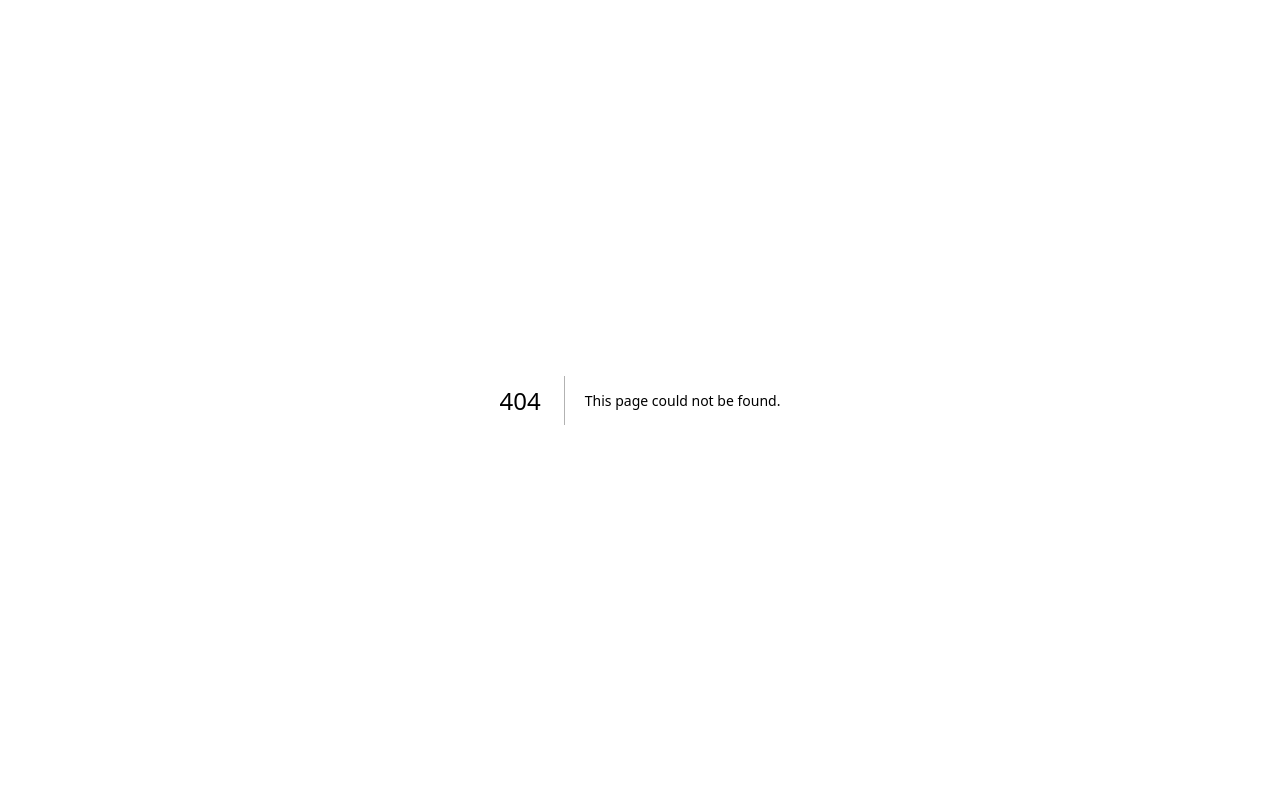
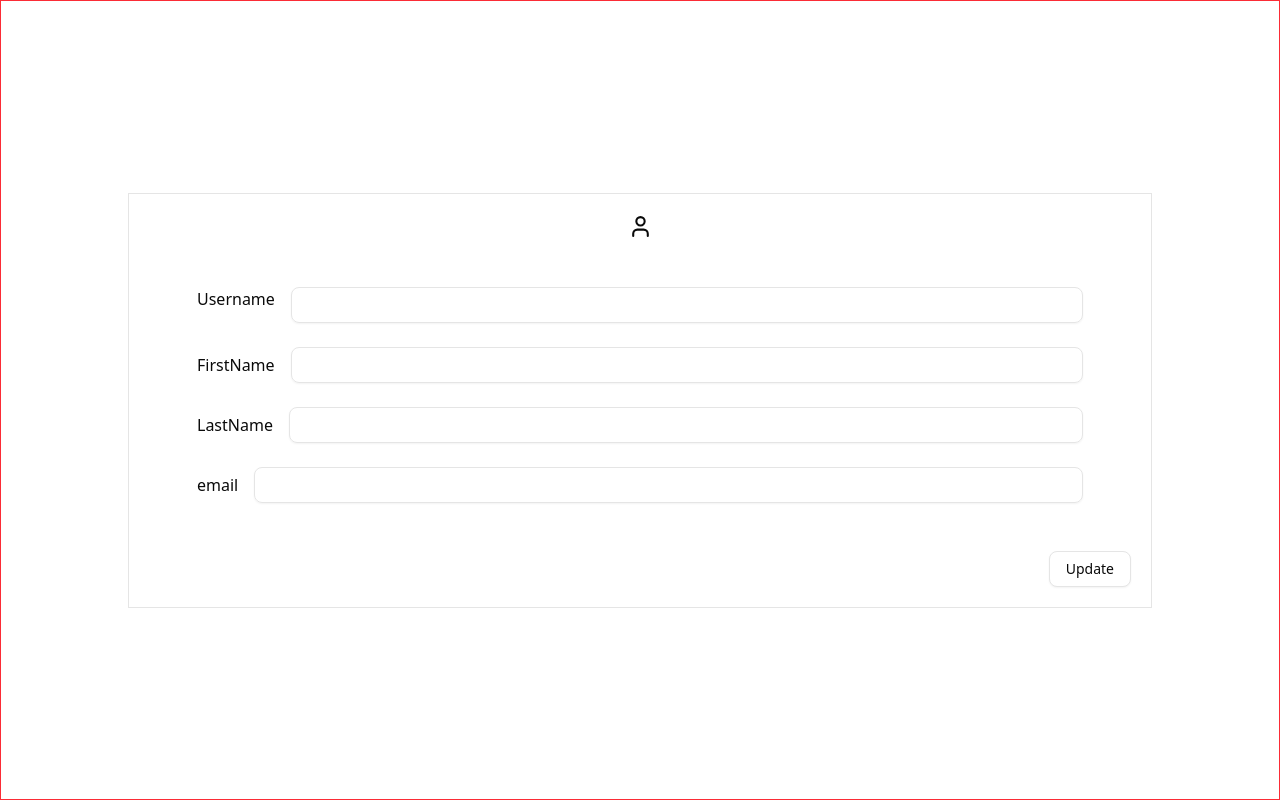
Before and after one commit to pirjademl/Vento, a Next.js app in the folder client/: page /profile in a window 1280 px wide. Before the commit this address had no page. Built offline with nearby package versions, Linux system fonts and the light colour scheme; no server answers.

Commit message:
feat: add profile page

```diff
--- /dev/null
+++ b/client/src/app/profile/page.tsx
@@ -0,0 +1,58 @@
+"use client";
+
+import { apiInstance } from "@/api/api";
+import { Button } from "@/components/ui/button";
+import { Input } from "@/components/ui/input";
+import { useFetch } from "@/utils/use-fetch";
+import { UserIcon } from "lucide-react";
+import { useEffect, useState } from "react";
+
+export default function ProfilePage() {
+  const [isUpdating, setIsUpdating] = useState<boolean>(false);
+  const { data: user, isError, isLoading } = useFetch("/user");
+
+  useEffect(() => {
+    console.log("rerendering the component ");
+  });
+
+  return (
+    <div className="flex items-center justify-center min-h-screen w-full border border-red-500">
+      <div className="max-w-5xl w-full border  p-5 h-full">
+        <div>
+          <div className="flex items-center justify-center">
+            <UserIcon size={25} />
+          </div>
+          <div className="px-12 py-12 flex flex-col gap-6">
+            <div className="flex  gap-4 justify-between">
+              <span>Username</span>
+              <Input value={isUpdating ? "" : user.username} />
+            </div>
+            <div className="flex items-center gap-4 justify-between">
+              <span>FirstName</span>
+
+              <Input value={isUpdating ? "" : user.firstName} />
+            </div>
+            <div className="flex items-center gap-4 justify-between">
+              <span>LastName</span>
+
+              <Input value={isUpdating ? "" : user.lastName} />
+            </div>
+            <div className="flex items-center gap-4 justify-between">
+              <span>email</span>
+
+              <Input value={isUpdating ? "" : user.email} />
+            </div>
+          </div>
+          <div className="flex justify-end">
+            <Button
+              onClick={() => setIsUpdating(!isUpdating)}
+              variant={"outline"}
+            >
+              Update
+            </Button>
+          </div>
+        </div>
+      </div>
+    </div>
+  );
+}
```
